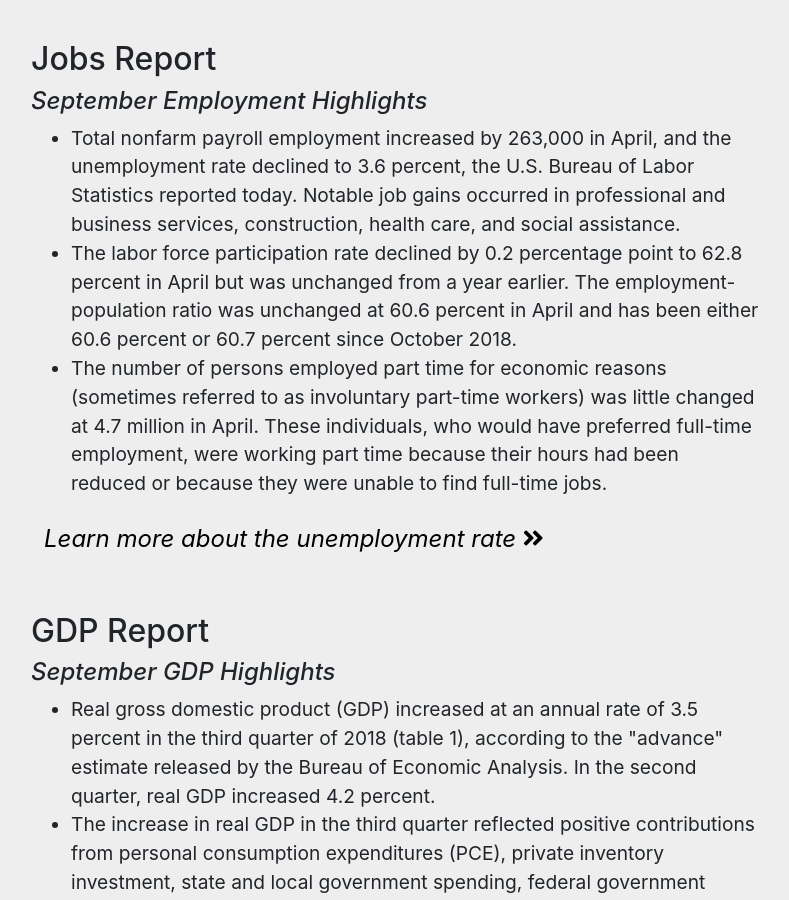
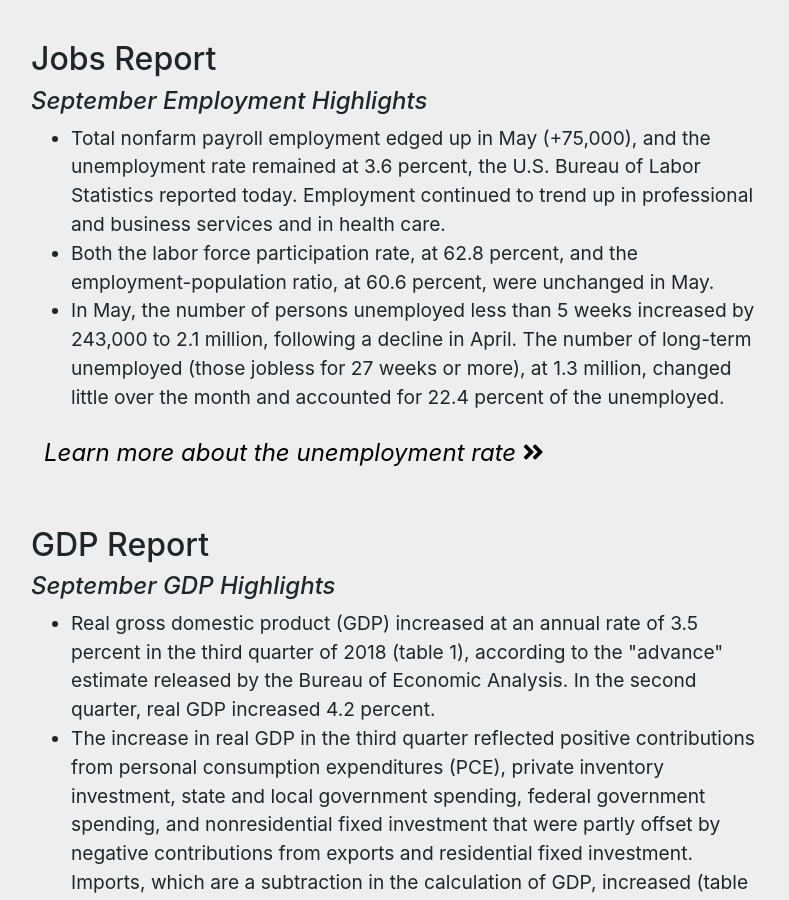
Before and after one commit to ajlaroche/globalstraightedge, a React (Create React App) app in the folder client/: page / in a window 1280 px wide. Shown: the part 820-1720 px from the top of the page, without its empty margins (63-852 px from the left). Built offline with nearby package versions, Linux system fonts and the light colour scheme; no server answers; what react-highcharts would draw is missing.

Commit message:
updated unemployment comments

```diff
--- a/client/src/components/Economy/Employment.js
+++ b/client/src/components/Economy/Employment.js
@@ -76,26 +76,23 @@ class Employment extends Component {
             <h4 className="commentary">September Employment Highlights</h4>
             <ul>
               <li>
-                Total nonfarm payroll employment increased by 263,000 in April,
-                and the unemployment rate declined to 3.6 percent, the U.S.
-                Bureau of Labor Statistics reported today. Notable job gains
-                occurred in professional and business services, construction,
-                health care, and social assistance.
+                Total nonfarm payroll employment edged up in May (+75,000), and
+                the unemployment rate remained at 3.6 percent, the U.S. Bureau
+                of Labor Statistics reported today. Employment continued to
+                trend up in professional and business services and in health
+                care.
               </li>
               <li>
-                The labor force participation rate declined by 0.2 percentage
-                point to 62.8 percent in April but was unchanged from a year
-                earlier. The employment- population ratio was unchanged at 60.6
-                percent in April and has been either 60.6 percent or 60.7
-                percent since October 2018.
+                Both the labor force participation rate, at 62.8 percent, and
+                the employment-population ratio, at 60.6 percent, were unchanged
+                in May.
               </li>
               <li>
-                The number of persons employed part time for economic reasons
-                (sometimes referred to as involuntary part-time workers) was
-                little changed at 4.7 million in April. These individuals, who
-                would have preferred full-time employment, were working part
-                time because their hours had been reduced or because they were
-                unable to find full-time jobs.
+                In May, the number of persons unemployed less than 5 weeks
+                increased by 243,000 to 2.1 million, following a decline in
+                April. The number of long-term unemployed (those jobless for 27
+                weeks or more), at 1.3 million, changed little over the month
+                and accounted for 22.4 percent of the unemployed.
               </li>
             </ul>
 
```
